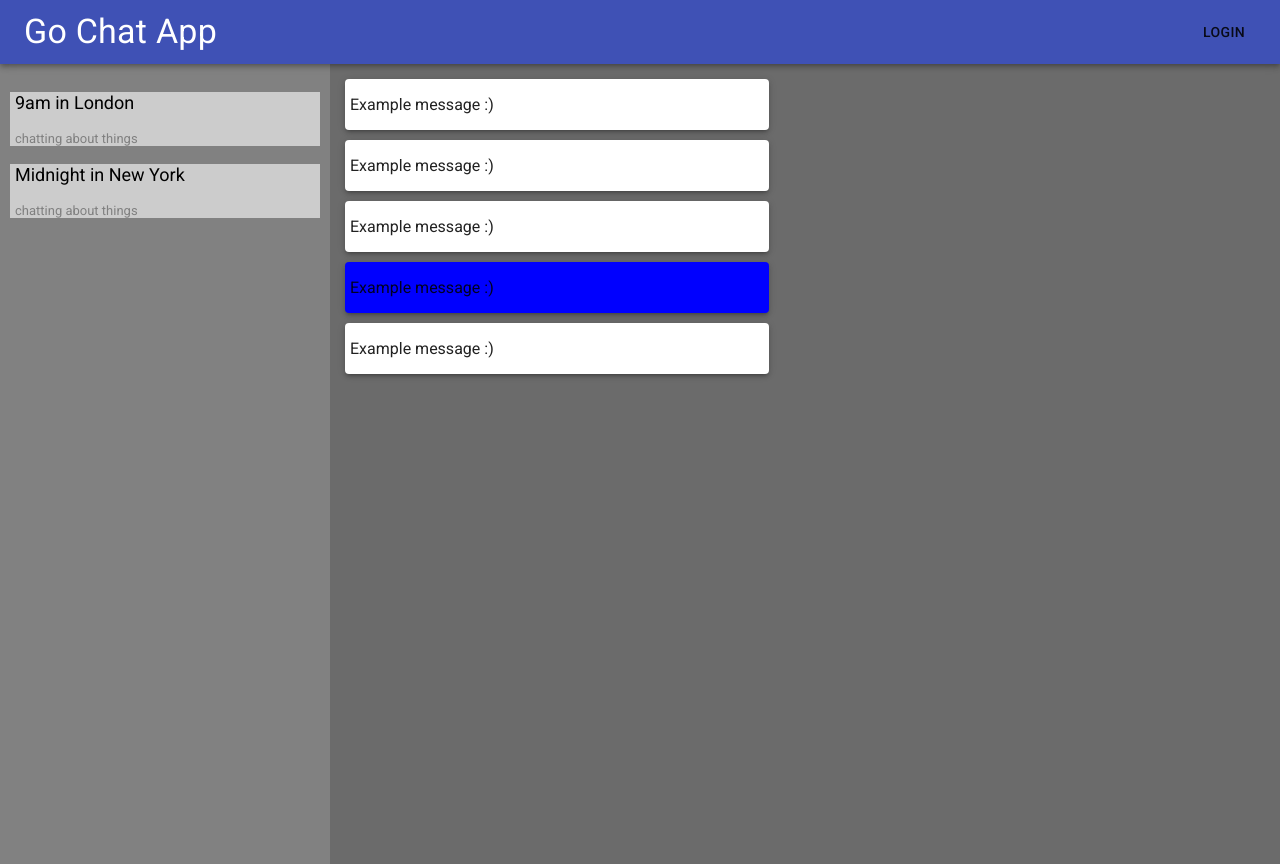
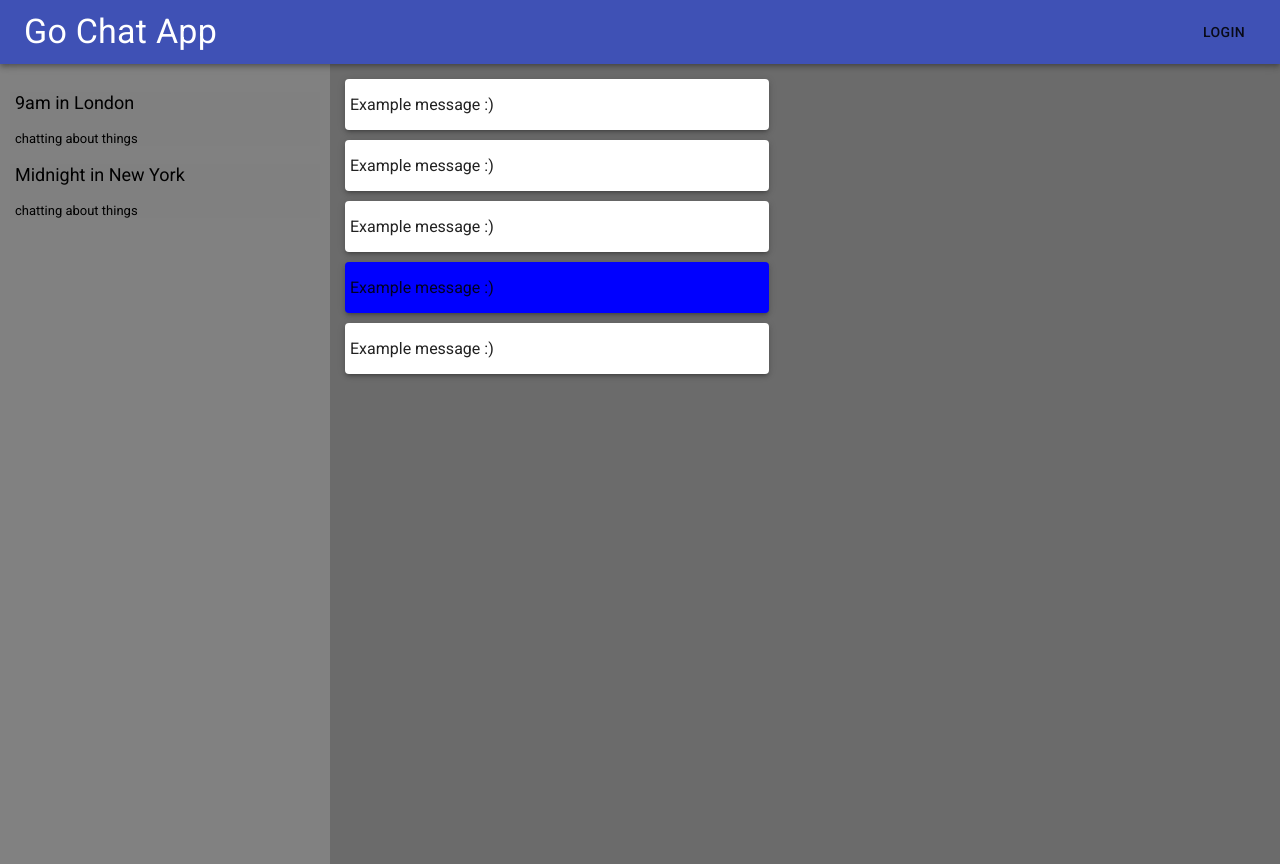
Before and after one commit to camin-mccluskey/go-chat-app, a React (Create React App) app in the folder chatapp/: page / in a window 1280 px wide. Built offline with nearby package versions, Linux system fonts and the light colour scheme.

Commit message:
Switch all components to use js as css

```diff
--- a/chatapp/src/components/message/Message.jsx
+++ b/chatapp/src/components/message/Message.jsx
@@ -3,7 +3,7 @@ import PropTypes from 'prop-types';
 import { Paper } from '@material-ui/core';
 import { makeStyles } from '@material-ui/core/styles';
 
-const useStyles = makeStyles(({
+const useStyles = makeStyles({
   container: {
     display: "flex",
     maxWidth: "45%",
@@ -11,7 +11,7 @@ const useStyles = makeStyles(({
     margin: "5px",
     background: (fromUser) => fromUser ? "blue" : "white"
   }
-}));
+});
 
 export const Message = ({ content, fromUser }) => {
   const classes = useStyles(fromUser);
--- a/chatapp/src/components/nav/Nav.css
+++ /dev/null
@@ -1,7 +0,0 @@
-.Nav_Container {
-  display: flex;
-}
-
-.Nav_Title {
-  flex-grow: 1;
-}
--- a/chatapp/src/components/nav/Nav.jsx
+++ b/chatapp/src/components/nav/Nav.jsx
@@ -1,16 +1,26 @@
 import React from 'react';
 import { AppBar, Toolbar, Typography, Button } from '@material-ui/core';
-import './Nav.css';
+import { makeStyles } from '@material-ui/core/styles';
+
+const useStyles = makeStyles({
+  container: {
+    display: "flex"
+  },
+  title: {
+    flexGrow: 1
+  }
+});
 
 export const Nav = () => {
+  const classes = useStyles();
   return (
-    <div className="Nav_Container">
+    <div className={classes.container}>
       <AppBar position="static">
         <Toolbar>
-          <Typography variant="h4" className="Nav_Title">
+          <Typography variant="h4" className={classes.title}>
             Go Chat App
           </Typography>
-          <Button className="Nav_LoginBtn">
+          <Button>
             Login
           </Button>
         </Toolbar>
--- a/chatapp/src/components/room/Room.jsx
+++ b/chatapp/src/components/room/Room.jsx
@@ -1,12 +1,26 @@
 import React from 'react';
 import PropTypes from 'prop-types';
-import './room.css';
+import { makeStyles } from '@material-ui/core/styles';
+
+const useStyles = makeStyles({
+  container: {
+    backgroundColor: "gray",
+    paddingLeft: "5px"
+  },
+  title: {
+    fontSize: "large"
+  },
+  subtitle: {
+    fontSize: "small"
+  }
+});
 
 export const Room = ({title, description}) => {
+  const classes = useStyles();
   return (
-    <div className='Room_Container'>
-      <p className='Room_Title'>{title}</p>
-      <p className='Room_Description'>{description}</p>
+    <div className={classes.container}>
+      <p className={classes.title}>{title}</p>
+      <p className={classes.subtitle}>{description}</p>
     </div>
   );
 };
--- a/chatapp/src/components/room/room.css
+++ /dev/null
@@ -1,13 +0,0 @@
-.Room_Container {
-  background-color: rgb(204, 204, 204);
-  padding-left: 5px;
-}
-
-.Room_Title {
-  font-size: large;
-}
-
-.Room_Description {
-  font-size: small;
-  color: gray;
-}
```
Also changed, not shown: 1 other file (tests, documents, lock files or other folders).
